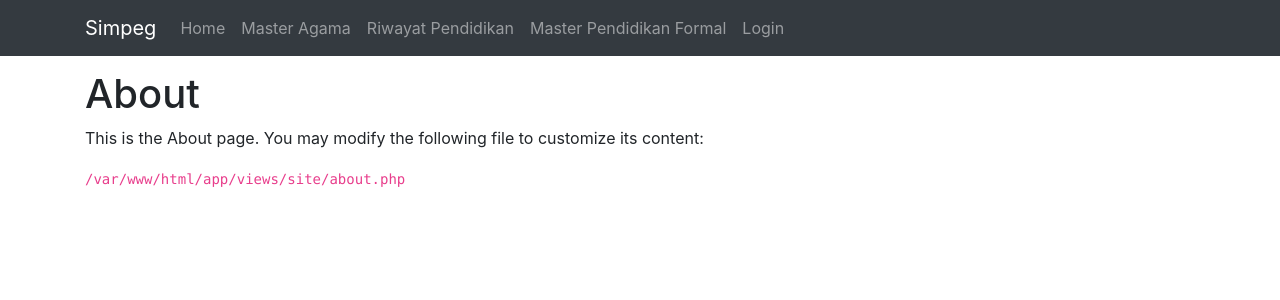
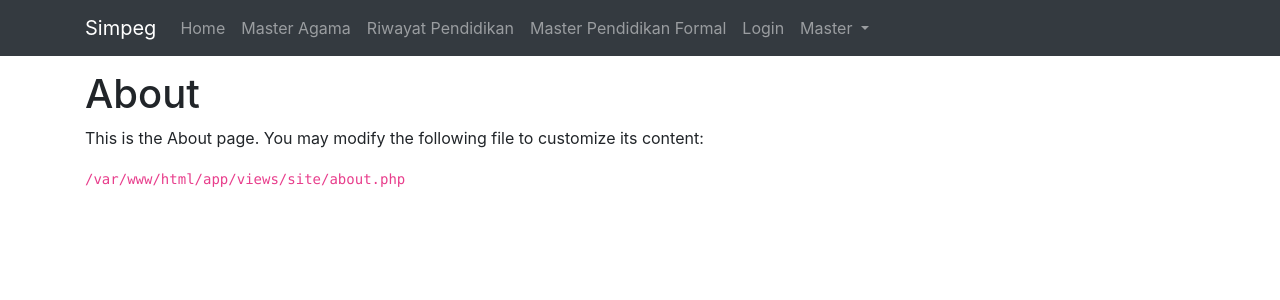
Before and after one commit to IntanKhumaeroh28/simpeg-pb, a Yii app: template app/views/site/about.php in a window 1280 px wide. Shown: the top 300 px of the page. Run offline with PHP 8.4 and a stand-in for Yii, Linux system fonts and the light colour scheme; the template is opened without the code that fills it, so the values that code supplies are empty; some libraries are stand-ins or nearby versions.

Commit message:
penambahan dropdown menu master

```diff
--- a/app/views/layouts/main.php
+++ b/app/views/layouts/main.php
@@ -94,15 +94,30 @@ AppAsset::register($this);
             <?= Html::a('Master Agama', ['/master-agama'], ['class' => 'nav-link']) ?>
             <?= Html::a('Riwayat Pendidikan', ['/riwayat-pendidikan'], ['class' => 'nav-link']) ?>
             <?= Html::a('Master Pendidikan Formal', ['/master-pendidikan-formal'], ['class' => 'nav-link']) ?>
+
             <?php
-            if (Yii::$app->user->IsGuest) {
-              echo Html::a('Login', ['/auth/login'],  ['class' => 'nav-link']);
+            if (Yii::$app->user->isGuest) {
+              echo Html::a('Login', ['/auth/login'], ['class' => 'nav-link']);
             } else
-              echo Html::a('Logout', ['/auth/logout'],  ['class' => 'nav-link']);
+              echo Html::a('Logout', ['/auth/logout'], ['class' => 'nav-link']);
             ?>
           </div>
+
+          <ul class="navbar-nav">
+            <li class="nav-item dropdown">
+              <a class="nav-link dropdown-toggle" href="#" role="button" data-toggle="dropdown" aria-expanded="false">
+                Master
+              </a>
+              <div class="dropdown-menu">
+                <?= Html::a('Master Jenis Kelamin', ['/master-jenis-kelamin'], ['class' => 'dropdown-item']) ?>
+                <?= Html::a('Master Agama', ['/master-agama'], ['class' => 'dropdown-item']) ?>
+                <?= Html::a('Master Status Perkawinan', ['/master-status-perkawinan'], ['class' => 'dropdown-item']) ?>
+                <?= Html::a('Jenis Pegawai', ['/jenis-pegawai'], ['class' => 'dropdown-item']) ?>
+                <?= Html::a('Unit Kerja', ['/unit-kerja'], ['class' => 'dropdown-item']) ?>
+              </div>
+            </li>
+          </ul>
         </div>
-      </div>
     </nav>
   </header>
 
```
Also changed, not shown: 1 other file.
